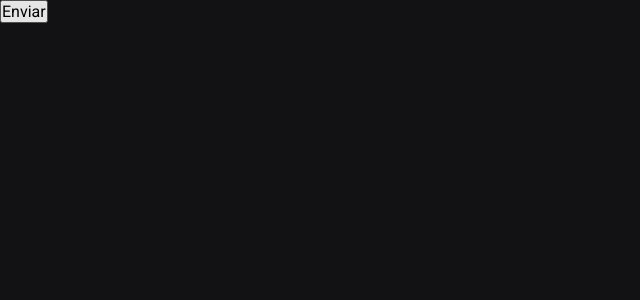
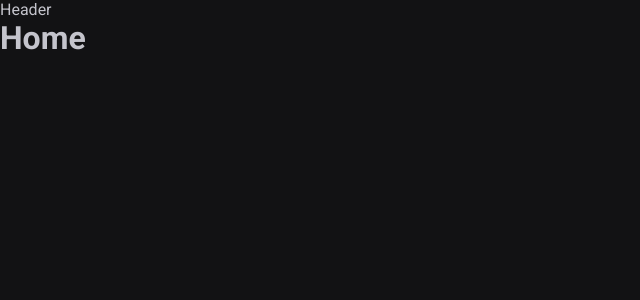
Before and after one commit to saymondamasio/timer-web, a React (Vite) app: page / in a window 1280 px wide. Shown: the top 300 px of the page, without its empty margins (0-640 px from the left). Built offline with nearby package versions, Linux system fonts and the light colour scheme.

Commit message:
config routes

```diff
--- a/package.json
+++ b/package.json
@@ -12,6 +12,7 @@
   "dependencies": {
     "react": "^18.2.0",
     "react-dom": "^18.2.0",
+    "react-router-dom": "^6.4.1",
     "styled-components": "^5.3.5"
   },
   "devDependencies": {
--- a/src/App.tsx
+++ b/src/App.tsx
@@ -1,12 +1,15 @@
+import { BrowserRouter } from 'react-router-dom'
 import { ThemeProvider } from 'styled-components'
-import { Button } from './components/Button'
+import { Router } from './Router'
 import { GlobalStyle } from './styles/global'
 import { defaultTheme } from './styles/themes/default'
 
 export function App(): JSX.Element {
 	return (
 		<ThemeProvider theme={defaultTheme}>
-			<Button />
+			<BrowserRouter>
+				<Router />
+			</BrowserRouter>
 			<GlobalStyle />
 		</ThemeProvider>
 	)
--- /dev/null
+++ b/src/Router.tsx
@@ -0,0 +1,15 @@
+import { Route, Routes } from 'react-router-dom'
+import { DefaultLayout } from './layouts/Default'
+import { History } from './pages/History'
+import { Home } from './pages/Home'
+
+export function Router(): JSX.Element {
+	return (
+		<Routes>
+			<Route path="/" element={<DefaultLayout />}>
+				<Route path="/" element={<Home />} />
+				<Route path="/history" element={<History />} />
+			</Route>
+		</Routes>
+	)
+}
--- a/src/components/Button.styles.ts
+++ /dev/null
@@ -1,10 +0,0 @@
-import styled from 'styled-components'
-import { ButtonVariant } from './Button'
-
-interface ButtonContainerProps {
-	variant: ButtonVariant
-}
-
-export const ButtonContainer = styled.button<ButtonContainerProps>`
-	background-color: ${({ theme }) => theme.primary};
-`
--- a/src/components/Button.tsx
+++ /dev/null
@@ -1,12 +0,0 @@
-import { ButtonHTMLAttributes } from 'react'
-import { ButtonContainer } from './Button.styles'
-
-export type ButtonVariant = 'primary' | 'secondary' | 'danger' | 'success'
-
-interface ButtonProps extends ButtonHTMLAttributes<HTMLButtonElement> {
-	variant?: ButtonVariant
-}
-
-export function Button({ variant = 'primary' }: ButtonProps): JSX.Element {
-	return <ButtonContainer variant={variant}>Enviar</ButtonContainer>
-}
--- /dev/null
+++ b/src/components/Header.tsx
@@ -0,0 +1,3 @@
+export function Header(): JSX.Element {
+	return <header>Header</header>
+}
--- /dev/null
+++ b/src/layouts/Default.tsx
@@ -0,0 +1,12 @@
+import { Outlet } from 'react-router-dom'
+import { Header } from '../components/Header'
+
+export function DefaultLayout(): JSX.Element {
+	return (
+		<div>
+			<Header />
+
+			<Outlet />
+		</div>
+	)
+}
--- /dev/null
+++ b/src/pages/History.tsx
@@ -0,0 +1,3 @@
+export function History(): JSX.Element {
+	return <h1>History</h1>
+}
--- /dev/null
+++ b/src/pages/Home.tsx
@@ -0,0 +1,3 @@
+export function Home(): JSX.Element {
+	return <h1>Home</h1>
+}
```
Also changed, not shown: 1 other file (tests, documents, lock files or other folders).
